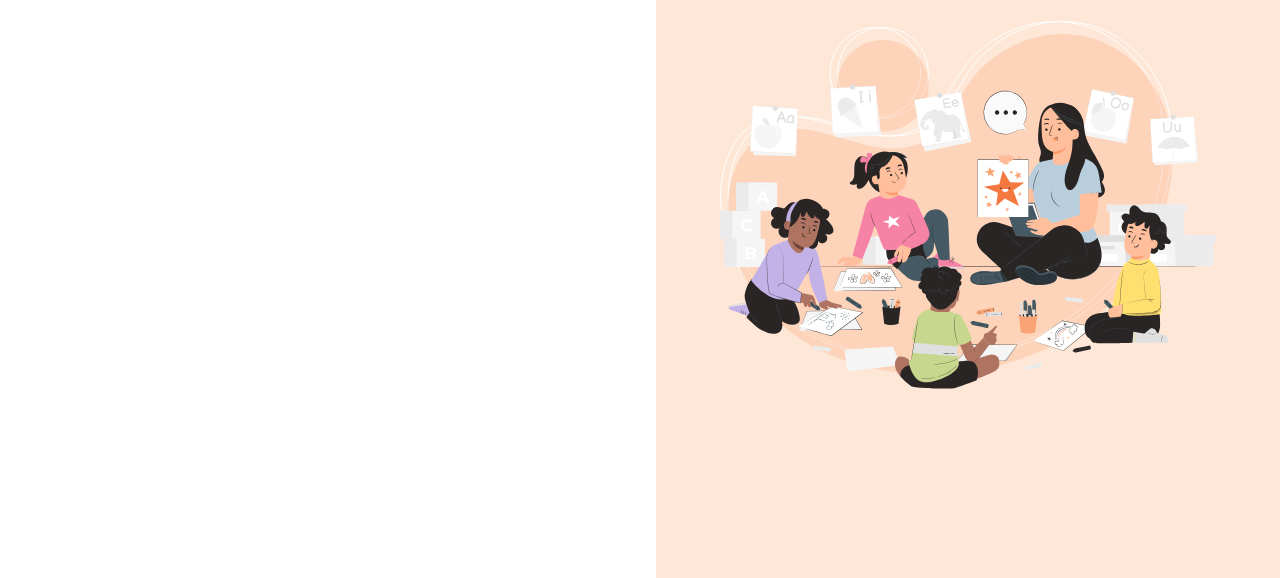
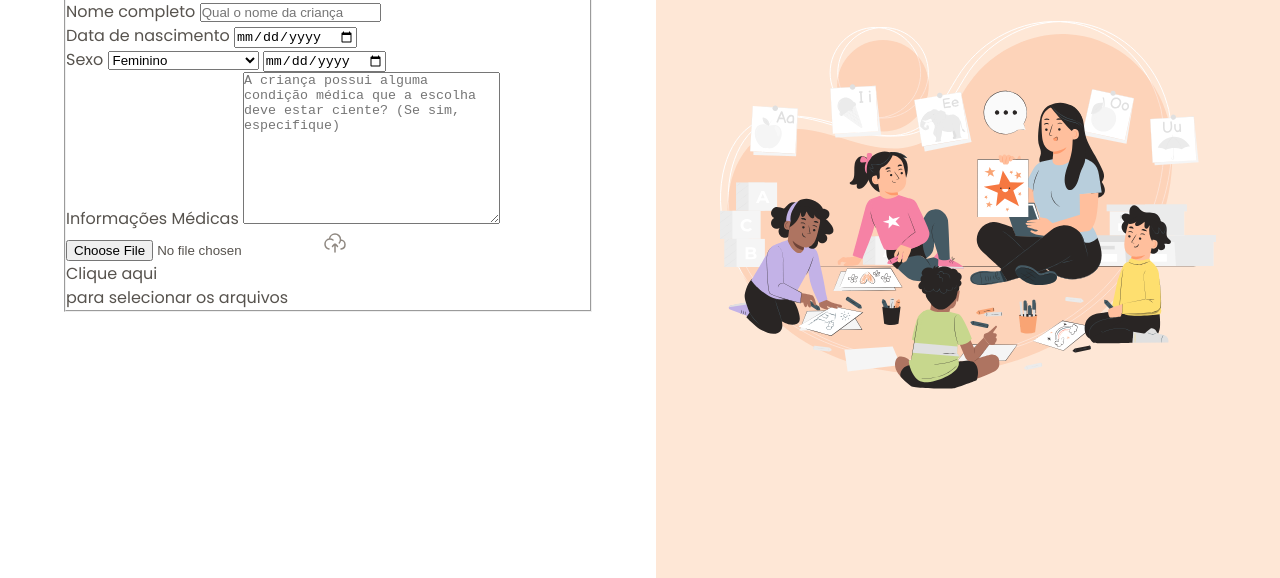
Before and after one commit to RafaDalmagro/projeto-04-formulario, a plain HTML site: page index.html in a window 1280 px wide. Shown: the part 222-800 px from the top of the page. Drawn offline with Linux system fonts and the light colour scheme.

Commit message:
Iniciando o formulário

```diff
--- a/index.html
+++ b/index.html
@@ -25,6 +25,43 @@
                 <h1>Formulário de matrícula</h1>
                 <p>Preencha os dados abaixo para matricular seu filho na escola de educação infantil Estrelas do Amanhã.</p>
             </div>
+            <form action="/" method="post" enctype="multipart/form-data">
+                <fieldset class="child-info">
+                    <legend>Informações da Criança</legend>
+                    <div class="input-wrapper">
+                        <label for="fullname">Nome completo</label>
+                        <input
+                            type="text"
+                            id="fullname"
+                            placeholder="Qual o nome da criança"
+                            >
+                    </div>
+                    <div class="input-wrapper">
+                        <label for="birth">Data de nascimento</label>
+                        <input type="date" id="birth">
+                    </div>
+                    <div class="select-wrapper">
+                        <label for="gender">Sexo</label>
+                        <select name="" id="">
+                            <option value="female">Feminino</option>
+                            <option value="male">Masculino</option>
+                            <option value="na">Prefiro não responder</option>
+                        </select>
+                        <input type="date" id="birth">
+                    </div>
+                    <div class="textarea-wrapper">
+                        <label for="medical-info">Informações Médicas</label>
+                        <textarea name="medical-info" id="medical-info"
+                            cols="30" rows="10" placeholder="A criança possui alguma condição médica que a escolha deve estar ciente? (Se sim, especifique)"
+                        ></textarea>
+                    </div>
+                    <div class="droparea-wrapper">
+                        <input type="file" name="birth-file" id="birth-file">
+                        <img src="assets/icons/cloud-upload.svg" alt="Icone de núvem">
+                        <p>Clique aqui<br> para selecionar os arquivos</p>
+                    </div>
+                </fieldset>
+            </form>
         </main>
         <aside>
             <div class="aside-container">
```
